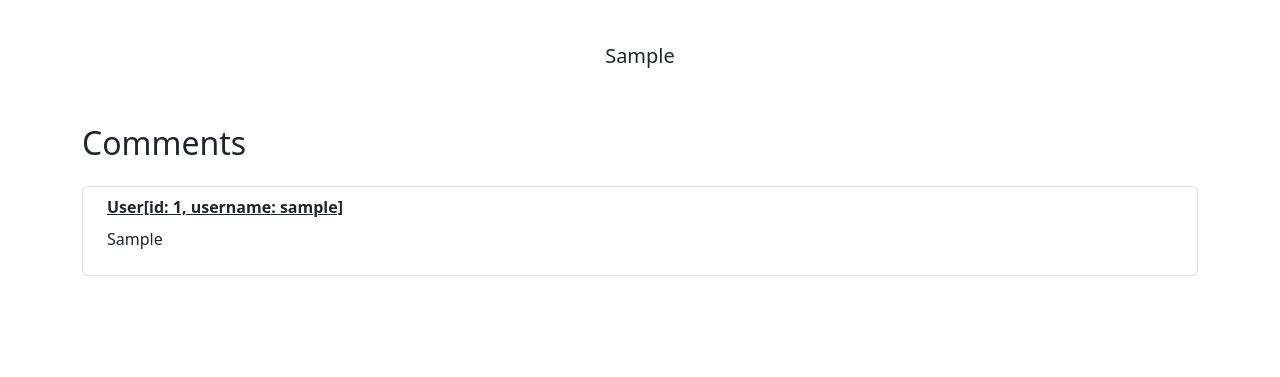
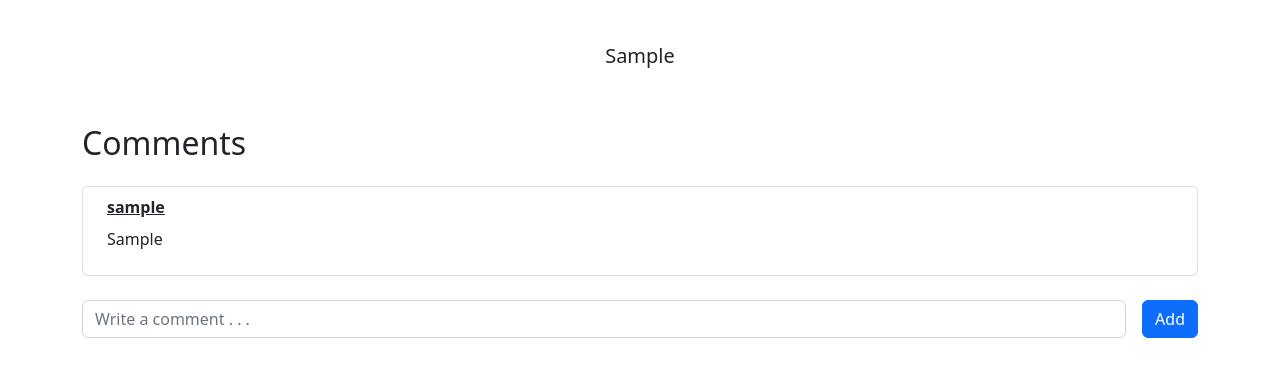
Before and after one commit to datotoda/Ajapsandal, a Flask app: page /joke/1 in a window 1280 px wide. Shown: the part 327-704 px from the top of the page. Run offline with Flask 2, Linux system fonts and the light colour scheme; the visitor is signed in with stand-in values (Sample User, id 1); tables that the repository leaves empty hold one stand-in row (values such as "Sample post").

Commit message:
კომენტარების დამატება

```diff
--- a/main.py
+++ b/main.py
@@ -139,13 +139,11 @@ class UserMethodView(MethodView):
         else:
             user.username = username
 
-        if f_name:
-            user.first_name = f_name
-        if l_name:
-            user.last_name = l_name
+        user.first_name = f_name
+        user.last_name = l_name
 
         if email:
-            if email.count('@') != 1 or email.split('@')[-1].count('.') != 1:
+            if email.count('@') != 1 or email.split('@')[-1].count('.') == 0:
                 flash('Incorrect email', 'email_err')
             else:
                 user.email = email
@@ -184,12 +182,21 @@ def jokes():
     return render_template('jokes.html', jokes=jokes_list)
 
 
-@app.route('/joke/<string:joke_id>')
+@app.route('/joke/<string:joke_id>', methods=['GET', 'POST'])
 def joke(joke_id):
     joke_obj = Joke.query.filter_by(id=joke_id).first()
-    if joke_obj:
-        return render_template('joke.html', joke=joke_obj)
-    return 'error 404'
+    user = User.query.filter_by(id=session.get('user_id', '')).first()
+    if not joke_obj:
+        return 'error 404'
+
+    if request.method == 'POST':
+        comment = request.form.get('comment', '')
+        if user and comment:
+            new_comment = Comment(value=comment, user_id=user.id, joke_id=joke_obj.id)
+            db.session.add(new_comment)
+            db.session.commit()
+
+    return render_template('joke.html', joke=joke_obj, user=user)
 
 
 @app.route('/newjoke')
--- a/templates/joke.html
+++ b/templates/joke.html
@@ -24,11 +24,27 @@
             {% for comment in joke.comments %}
                 <div class="list-group-item d-flex align-items-start">
                     <div class="ms-2 me-auto">
-                        <a href="{{ url_for('profile', user_id=comment.author.id) }}" class="fw-bold link-dark">{{ comment.author }}</a>
+                        <a href="{{ url_for('profile', user_id=comment.author.id) }}"
+                           class="fw-bold link-dark">{{ comment.author.username }}</a>
                         <div class="mt-2 mb-3">{{ comment.value }}</div>
                     </div>
                 </div>
             {% endfor %}
         </div>
     {% endif %}
+
+    {% if user %}
+
+        <form class="mt-4 mb-5" method="post">
+            <label class="row g-3">
+                <div class="col">
+                    <input type="text" class="form-control" placeholder="Write a comment . . . " name="comment">
+                </div>
+                <div class="col-auto">
+                    <button type="submit" class="btn btn-primary">Add</button>
+                </div>
+            </label>
+        </form>
+
+    {% endif %}
 {% endblock %}
```
